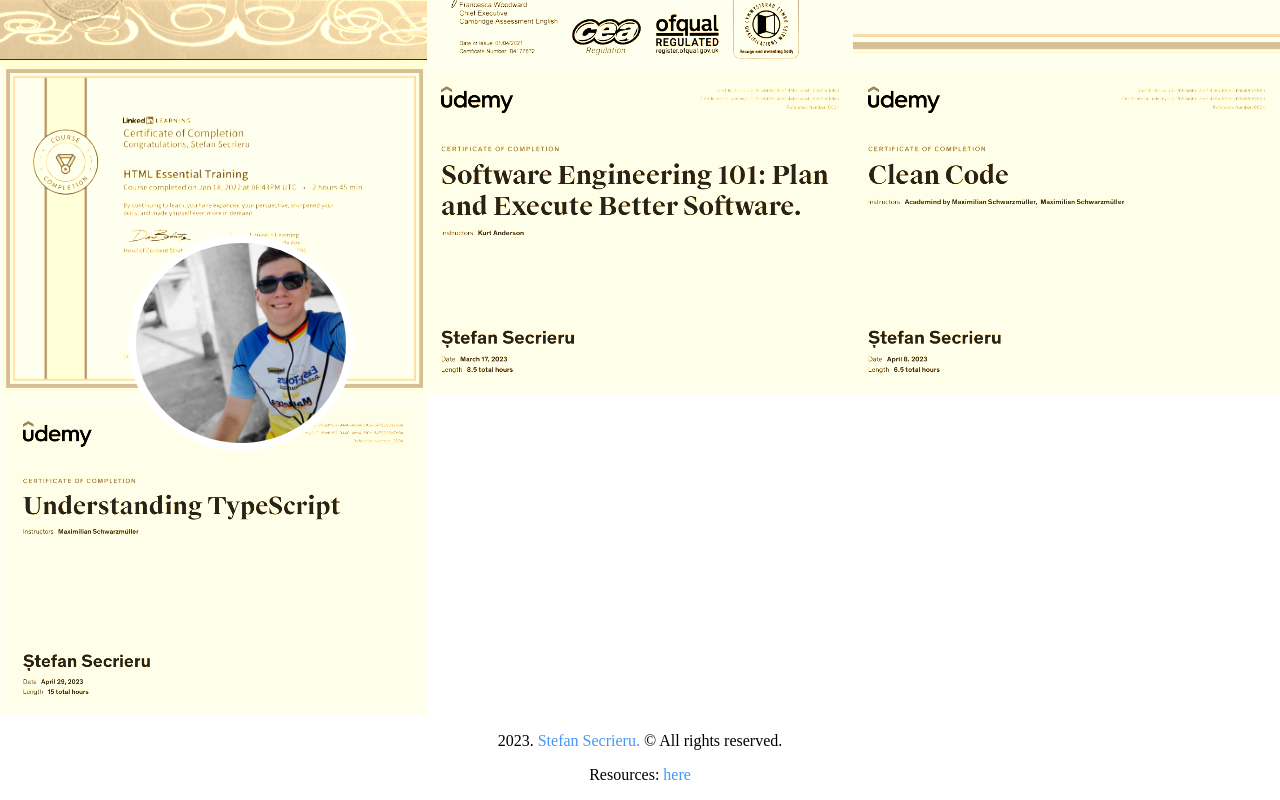
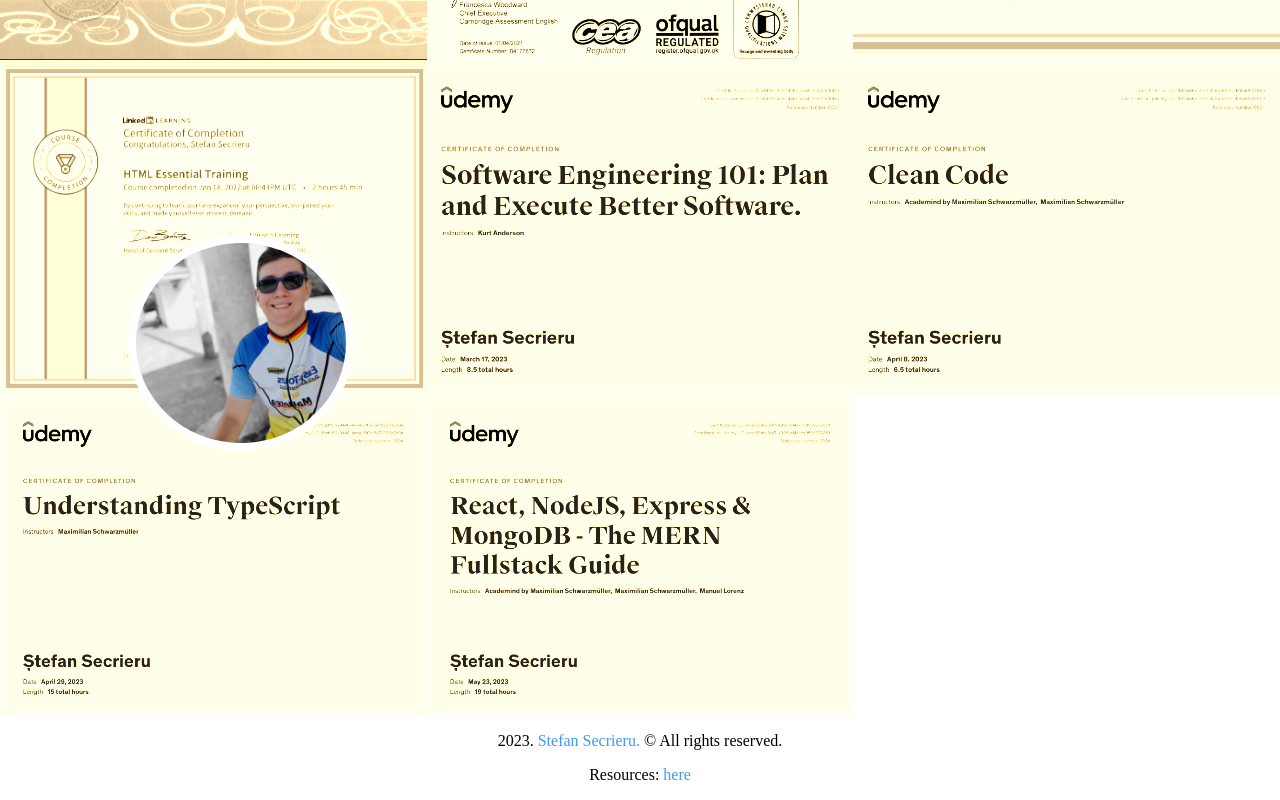
Before and after one commit to Stefan3002/Portfolio, a React (Create React App) app: page / in a window 1280 px wide. Shown: the part 6595-7395 px from the top of the page. Built offline with nearby package versions, Linux system fonts and the light colour scheme; a web font is replaced by a local one.

Commit message:
Add MERN certificate.

```diff
--- a/src/components/certificates/certificates.jsx
+++ b/src/components/certificates/certificates.jsx
@@ -9,6 +9,7 @@ import HTML from '../../utils/images/certificates/HTML.png'
 import SoftwareEng from '../../utils/images/certificates/Software Engineering.jpg'
 import CleanCode from '../../utils/images/certificates/CleanCode.jpg'
 import TypeScript from '../../utils/images/certificates/TypeScript.jpg'
+import MERN from '../../utils/images/certificates/MERN.jpg'
 const Certificates = () => {
     return (
         <>
@@ -24,6 +25,7 @@ const Certificates = () => {
                 <a href={SoftwareEng}><img src={SoftwareEng} alt=""/></a>
                 <a href={CleanCode}><img src={CleanCode} alt=""/></a>
                 <a href={TypeScript}><img src={TypeScript} alt=""/></a>
+                <a href={MERN}><img src={MERN} alt=""/></a>
                 {/*<img src={JSADV} alt=""/>*/}
             </div>
         </>
```
Also changed, not shown: src/utils/images/certificates/MERN.jpg (added).
